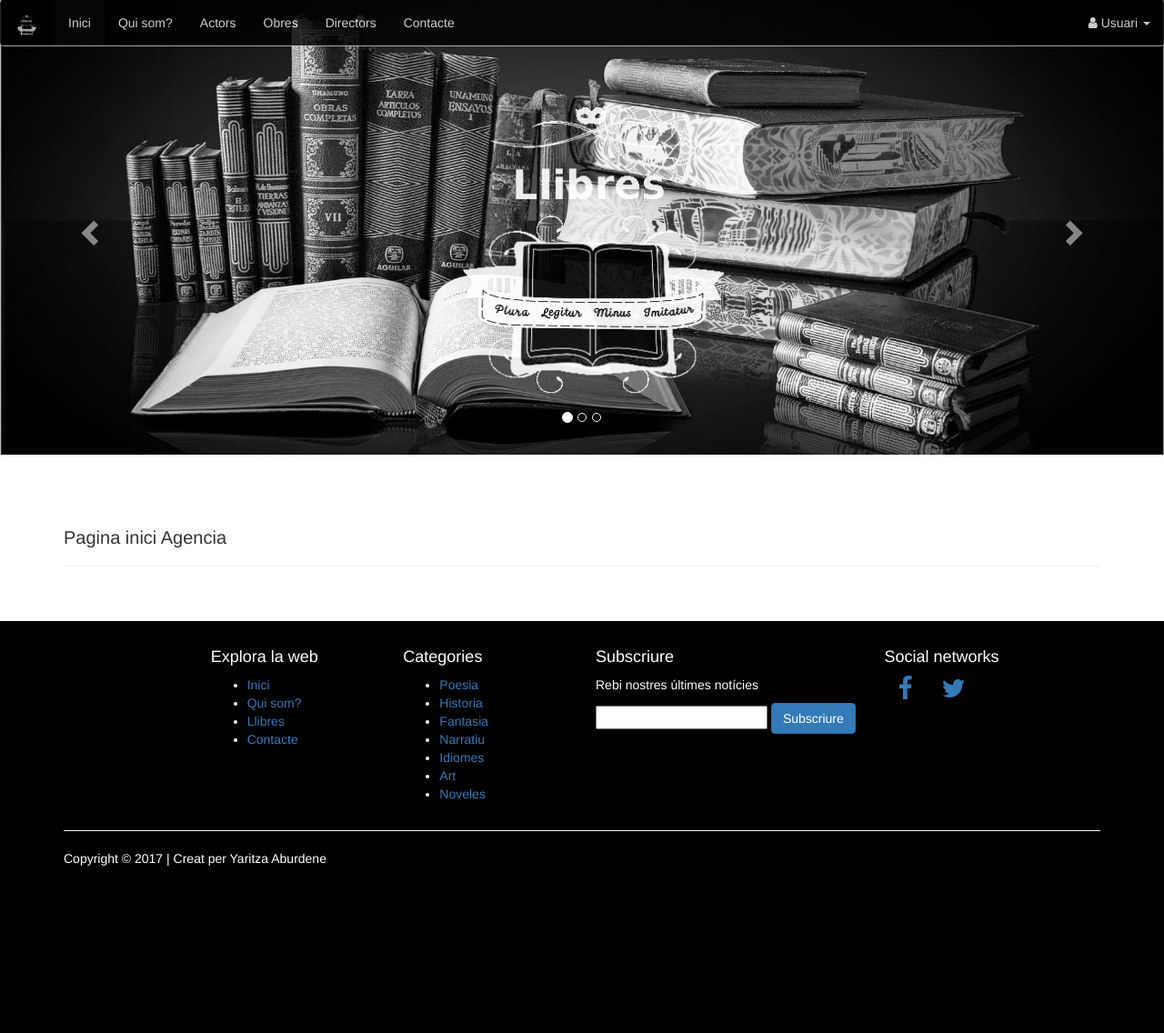
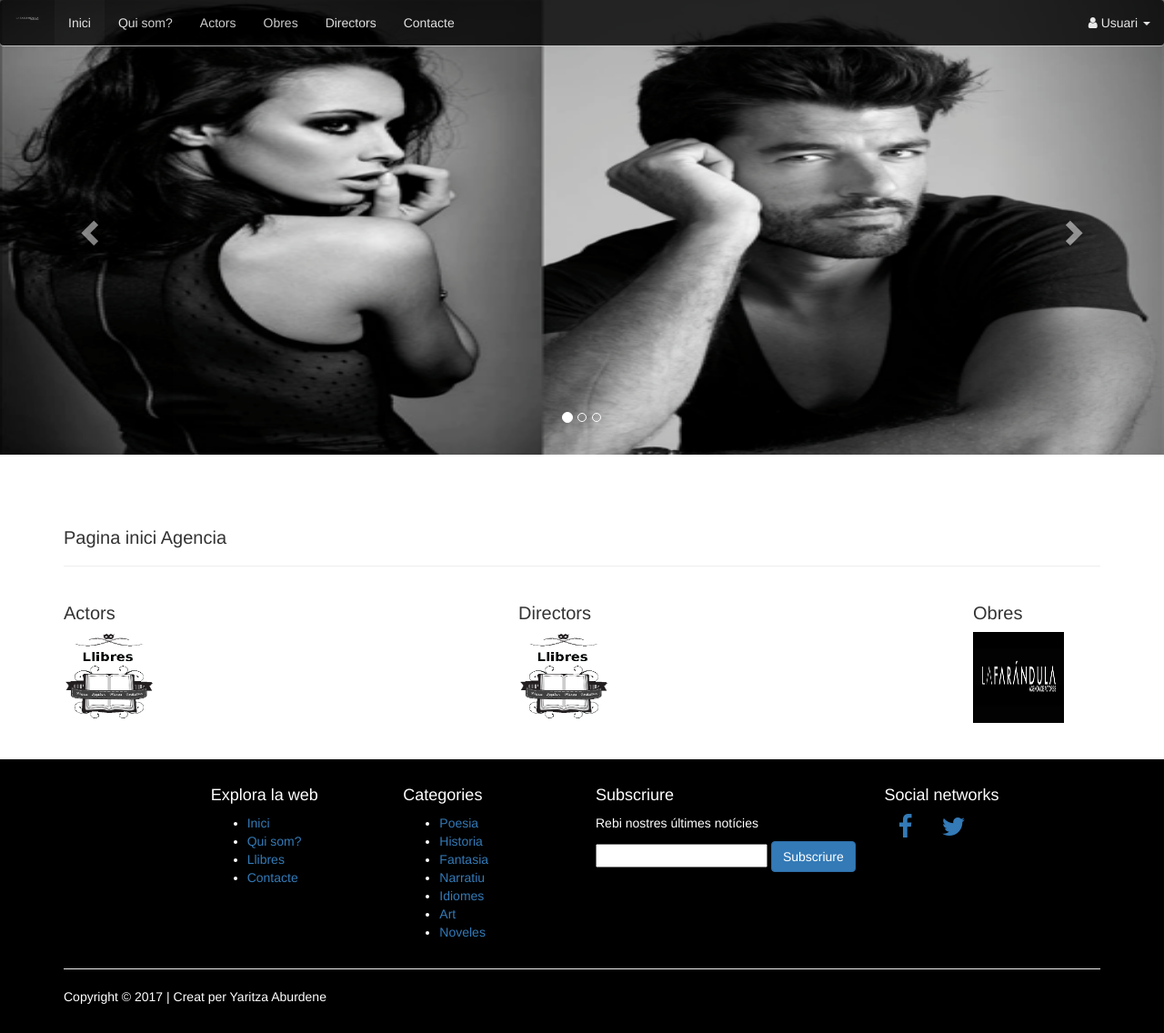
Before and after one commit to javiiglesias/AgenciaM14, a PHP site: page / in a window 1280 px wide. Shown: the whole page at 91% size. Before the commit the page ends 952 px from the top, so only its background shows below. Run offline with PHP 8.4, Linux system fonts and the light colour scheme; some libraries are stand-ins or nearby versions.

Commit message:
Cambios en pagina Index

```diff
--- a/view/inici.php
+++ b/view/inici.php
@@ -7,31 +7,31 @@
     </ol>
     <div class="carousel-inner" role="listbox">
         <div class="item active">
-            <img class="first-slide img-responsive" src="view/images/slide1.jpg" alt="First slide">
+            <img class="first-slide img-responsive" src="view/images/carrusel1.png" alt="First slide">
             <div class="container">
                 <div class="carousel-caption">
                     <div class="paragraf col-xs-12 col-sm-6 col-md-3   col-sm-push-5 col-md-push-4 col-lg-push-4">
-                        <img src="view/images/Logov2.png" class="img-responsive img-logoHeader">
+<!--                        <img src="view/images/Logov2.png" class="img-responsive img-logoHeader">-->
                     </div>
                 </div>
             </div>
         </div>
         <div class="item">
-            <img class="second-slide img-responsive" src="view/images/slide2.jpg" alt="Second slide">
+            <img class="second-slide img-responsive" src="view/images/carrusel2.jpg" alt="Second slide">
             <div class="container">
                 <div class="carousel-caption">
                     <div class="paragraf col-xs-12 col-sm-6 col-md-3   col-sm-push-5 col-md-push-4 col-lg-push-4">
-                        <img src="view/images/Logov2.png" class="img-responsive img-logoHeader">
+<!--                        <img src="view/images/Logov2.png" class="img-responsive img-logoHeader">-->
                     </div>
                 </div>
             </div>
         </div>
         <div class="item">
-            <img class="third-slide img-responsive" src="view/images/slide3.jpg" alt="Third slide">
+            <img class="third-slide img-responsive" src="view/images/carrusel3.jpg" alt="Third slide">
             <div class="container">
                 <div class="carousel-caption">
                     <div class="paragraf col-xs-12 col-sm-6 col-md-3   col-sm-push-5 col-md-push-4 col-lg-push-4">
-                        <img src="view/images/Logov2.png" class="img-responsive img-logoHeader">
+<!--                        <img src="view/images/Logov2.png" class="img-responsive img-logoHeader">-->
                     </div>
                 </div>
             </div>
@@ -51,6 +51,32 @@
     <hr class="featurette-divider">
 
 
+    <div style="float:left; width: 500px">
+    <h1>Actors</h1>
+    <a  href="index.php?ctl=actors">
+        <img style="align:center;" border="0"  src="view/images/logo.png" width="100" height="100">
+    </a>
+    </div>
+
+    <div style="float:left; width: 500px">
+    <h1>Directors</h1>
+    <a href="index.php?ctl=directors">
+        <img border="0"  src="view/images/logo.png" width="100" height="100">
+    </a>
+        </div>
+
+    <div style="float:left;">
+    <h1>Obres</h1>
+    <a href="index.php?ctl=obres">
+        <img border="0"  src="view/images/logo2.png" width="100" height="100">
+    </a>
+        </div>
+
+
+
+
+
+
 
 
 
--- a/view/menu.php
+++ b/view/menu.php
@@ -9,7 +9,7 @@
                         <span class="icon-bar"></span>
                         <span class="icon-bar"></span>
                     </button>
-                    <a class="navbar-brand" href="?ctl=inici"><img src="view/images/icon-logo.png" class="img-brand"/></a>
+                    <a class="navbar-brand" href="?ctl=inici"><img src="view/images/logo2.png" class="img-brand"/></a>
                 </div>
                 <div id="navbar" class="navbar-collapse collapse">
                     <ul class="nav navbar-nav">
```
Also changed, not shown: view/images/carrusel1.png (added), view/images/carrusel2.jpg (added), view/images/carrusel3.jpg (added), view/images/logo.jpg (added), view/images/logo.png (added), view/images/logo2.png (added).
